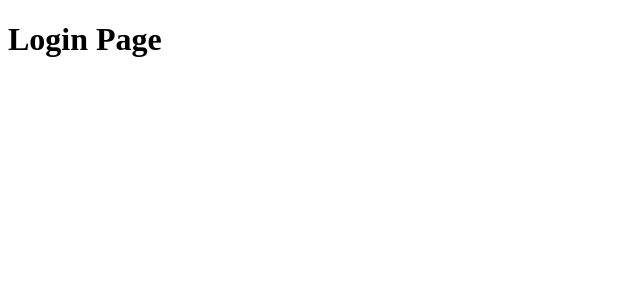
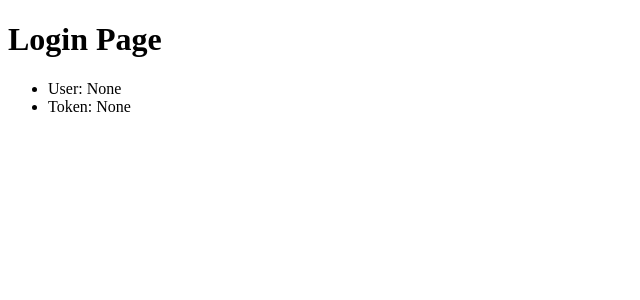
Before and after one commit to abdelhafid37/talkbox, a React (Vite) app in the folder client/: page / in a window 1280 px wide. Shown: the top 300 px of the page, without its empty margins (0-640 px from the left). Built offline with nearby package versions, Linux system fonts and the light colour scheme.

Commit message:
feat(auth): add React authentication context

```diff
--- a/client/src/context/AuthProvider.jsx
+++ b/client/src/context/AuthProvider.jsx
@@ -4,12 +4,13 @@ import { AuthContext } from "./AuthContext";
 function AuthProvider({ children }) {
   const [user, setUser] = useState(null);
   const [token, setToken] = useState(null);
+
   return (
     <AuthContext.Provider
       value={{
         user,
+        token,
         setUser,
-        token,
         setToken,
       }}
     >
--- /dev/null
+++ b/client/src/hooks/useAuth.js
@@ -0,0 +1,14 @@
+import { useContext } from "react";
+import { AuthContext } from "../context/AuthContext";
+
+function useAuth() {
+  const context = useContext(AuthContext);
+
+  if (context === undefined) {
+    throw new Error("useAuth must be used inside an AuthProvider.");
+  }
+
+  return context;
+}
+
+export default useAuth;
--- a/client/src/pages/LoginPage.jsx
+++ b/client/src/pages/LoginPage.jsx
@@ -1,4 +1,16 @@
+import useAuth from "../hooks/useAuth";
+
 function LoginPage() {
-  return <h1>Login Page</h1>;
+  const { user, token } = useAuth();
+
+  return (
+    <div>
+      <h1>Login Page</h1>
+      <ul>
+        <li>User: {user ? user : "None"}</li>
+        <li>Token: {token ? token : "None"}</li>
+      </ul>
+    </div>
+  );
 }
 export default LoginPage;
```
